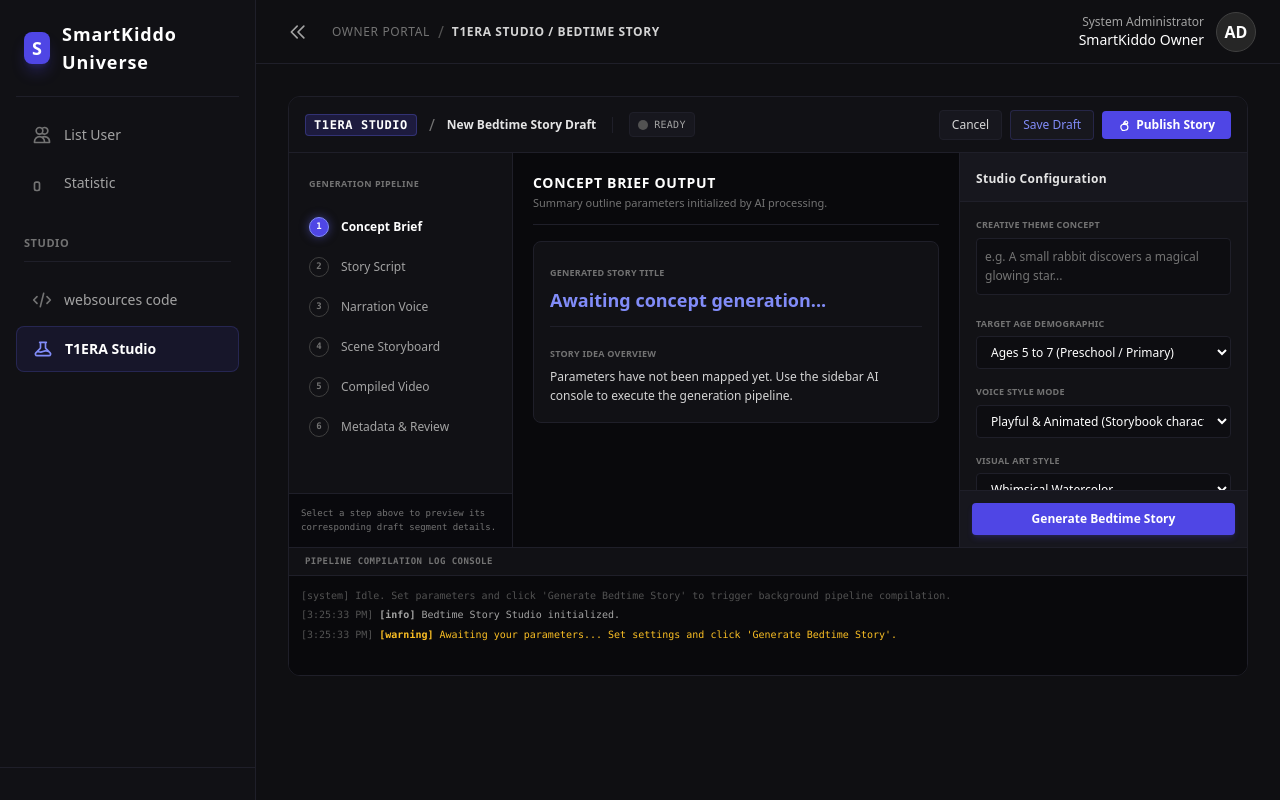
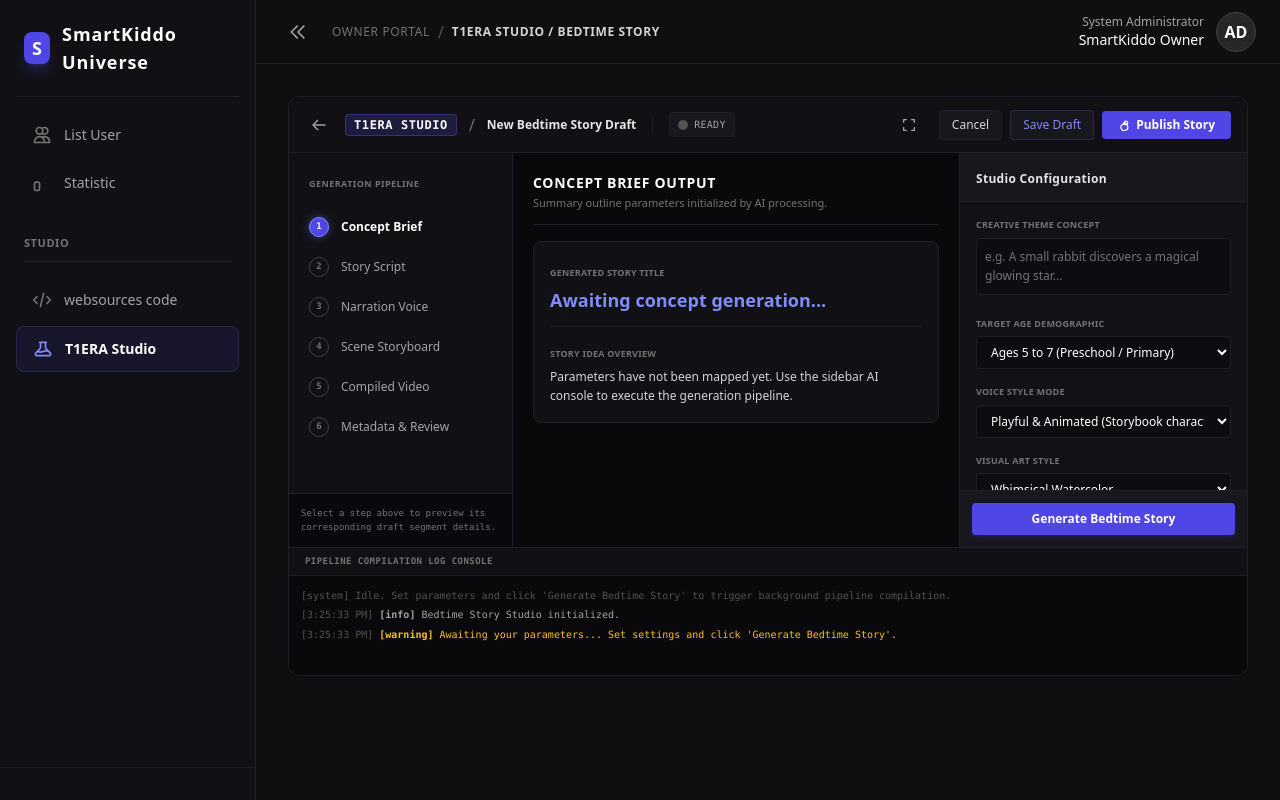
Before and after one commit to Ewm24k/smartkiddo-admin, a plain HTML site: page dashboard.html in a window 1280 px wide. Both pictures are taken after a click on the element 522 px from the left and 313 px from the top of the page. Drawn offline with nearby package versions, Linux system fonts and the light colour scheme.

Commit message:
Refactor story studio workspace layout and buttons

```diff
--- a/dashboard.html
+++ b/dashboard.html
@@ -192,11 +192,17 @@
 
                 <!-- VIEW: BEDTIME STORY STUDIO WORKSPACE -->
                 <section id="view-bedtime-story" class="hidden h-full">
-                    <div class="studio-layout flex border border-[#1f1f29] rounded-xl overflow-hidden bg-[#0d0d11] h-[580px] w-full relative flex-col">
+                    <div id="story-studio-workspace" class="studio-layout flex border border-[#1f1f29] rounded-xl overflow-hidden bg-[#0d0d11] h-[580px] w-full relative flex-col">
 
                         <!-- Top Navigation & Actions Bar -->
                         <div class="h-14 bg-[#111115] border-b border-[#1f1f29] px-4 flex items-center justify-between select-none flex-shrink-0">
                             <div class="flex items-center gap-3">
+                                <!-- Navigation Back Arrow Button -->
+                                <button id="btn-story-back" class="p-1.5 text-neutral-400 hover:text-white rounded hover:bg-neutral-800 transition-colors" title="Back to T1ERA Studio Menu">
+                                    <svg class="w-4 h-4" fill="none" stroke="currentColor" viewBox="0 0 24 24" xmlns="http://www.w3.org/2000/svg">
+                                        <path stroke-linecap="round" stroke-linejoin="round" stroke-width="2" d="M10 19l-7-7m0 0l7-7m-7 7h18"></path>
+                                    </svg>
+                                </button>
                                 <span class="text-xs font-bold text-white bg-indigo-600/20 text-indigo-400 border border-indigo-500/30 px-2 py-0.5 rounded uppercase tracking-wider font-mono">T1ERA Studio</span>
                                 <span class="text-neutral-500">/</span>
                                 <span id="story-topbar-title" class="text-xs font-semibold text-neutral-200">New Bedtime Story Draft</span>
@@ -207,6 +213,12 @@
                                 </div>
                             </div>
                             <div class="flex items-center gap-2">
+                                <!-- Studio Full Screen Toggle Button -->
+                                <button id="story-studio-maximize-btn" class="p-1.5 text-neutral-400 hover:text-white hover:bg-[#1a1a22] rounded transition-all focus:outline-none mr-2" title="Maximize Workspace">
+                                    <svg class="w-4 h-4" fill="none" stroke="currentColor" viewBox="0 0 24 24" xmlns="http://www.w3.org/2000/svg">
+                                        <path stroke-linecap="round" stroke-linejoin="round" stroke-width="2" d="M4 8V4h4m12 4V4h-4M4 16v4h4m12-4v4h-4"></path>
+                                    </svg>
+                                </button>
                                 <button id="btn-story-cancel" class="px-3 py-1.5 rounded bg-[#17171e] hover:bg-[#1a1a24] border border-[#1f1f29] text-xs text-neutral-300 font-medium transition-colors">Cancel</button>
                                 <button id="btn-story-save-draft" class="px-3 py-1.5 rounded bg-[#17171e] hover:bg-indigo-600/15 border border-indigo-500/20 text-xs text-indigo-400 font-medium transition-colors">Save Draft</button>
                                 <button id="btn-story-publish" class="px-4 py-1.5 rounded bg-indigo-600 hover:bg-indigo-500 text-xs text-white font-semibold transition-colors flex items-center gap-1">
```
